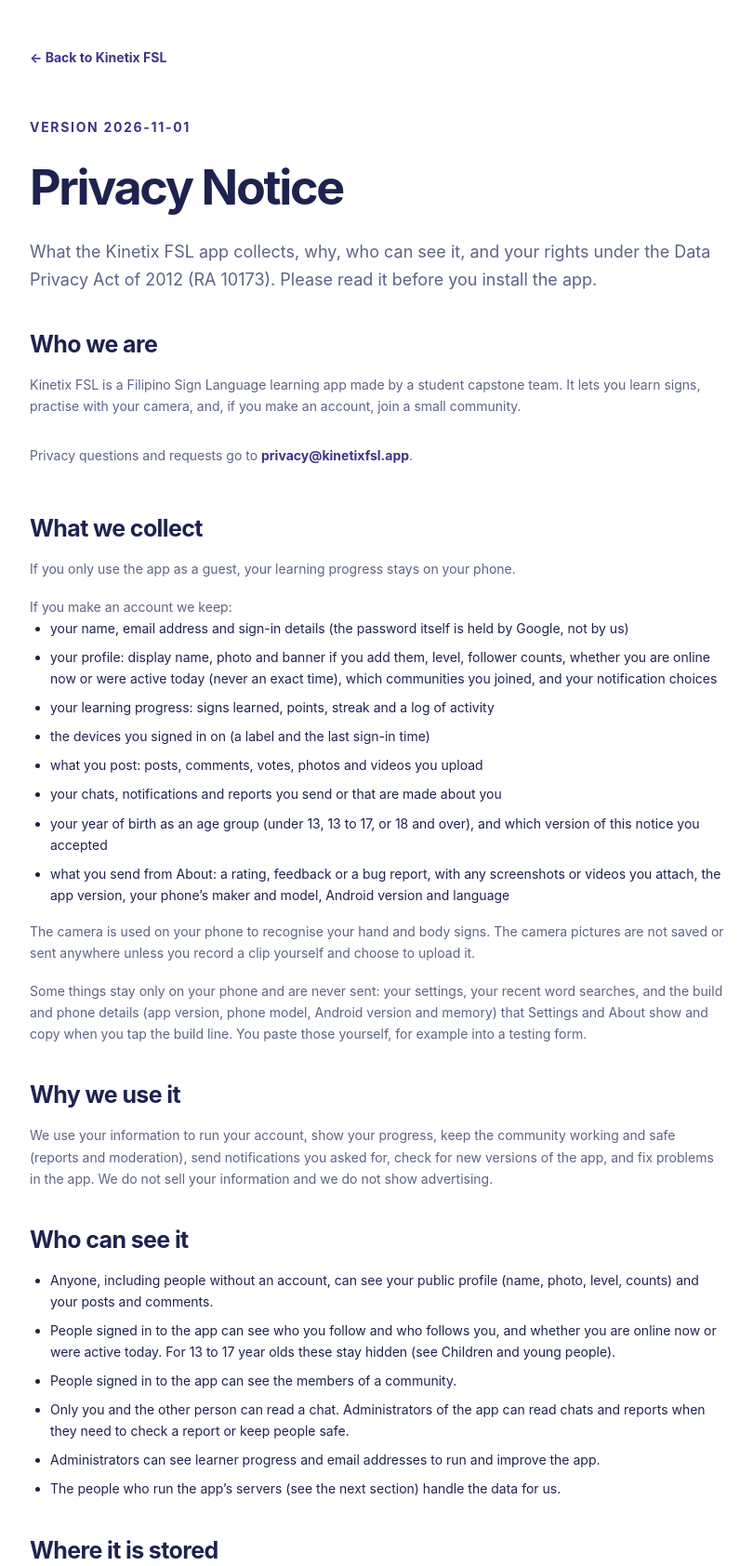
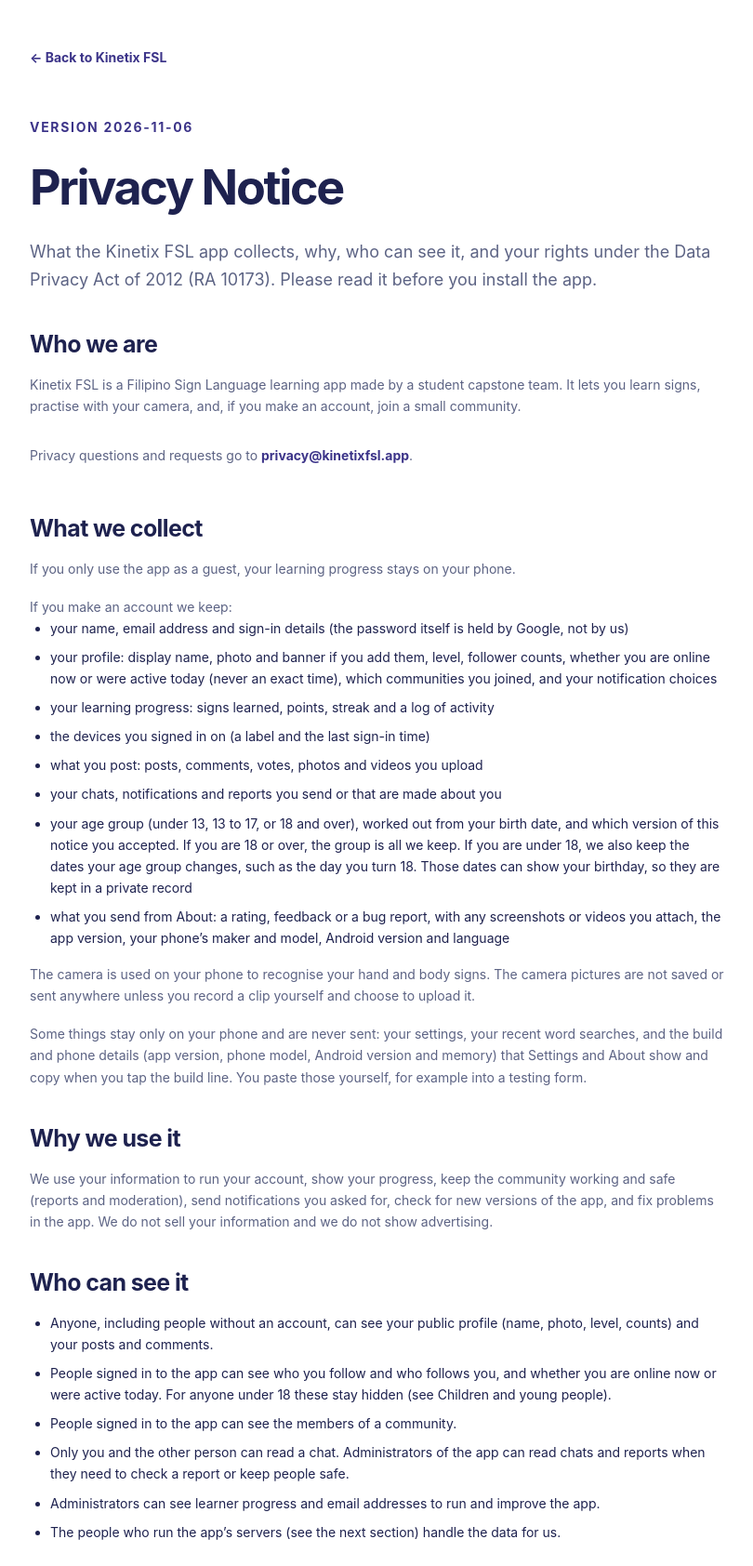
Before and after one commit to pitarde/kinetix-fsl-website, a website: page privacy.html in a window 1280 px wide. Shown: the part 140-1824 px from the top of the page at 93% size, without its empty margins (234-1044 px from the left). Drawn offline with Linux system fonts and the light colour scheme.

Commit message:
Ken's Session Update

```diff
--- a/privacy.html
+++ b/privacy.html
@@ -120,7 +120,7 @@
     </header>
     <main id="main" class="policy-page container">
       <a class="text-link" href="index.html">← Back to Kinetix FSL</a>
-      <p class="eyebrow">Version 2026-11-01</p>
+      <p class="eyebrow">Version 2026-11-06</p>
       <h1>Privacy Notice</h1>
       <p class="policy-lead">
         What the Kinetix FSL app collects, why, who can see it, and your rights under the Data Privacy Act of 2012 (RA 10173). Please read it before you install the app.
@@ -138,7 +138,7 @@
         <li>the devices you signed in on (a label and the last sign-in time)</li>
         <li>what you post: posts, comments, votes, photos and videos you upload</li>
         <li>your chats, notifications and reports you send or that are made about you</li>
-        <li>your year of birth as an age group (under 13, 13 to 17, or 18 and over), and which version of this notice you accepted</li>
+        <li>your age group (under 13, 13 to 17, or 18 and over), worked out from your birth date, and which version of this notice you accepted. If you are 18 or over, the group is all we keep. If you are under 18, we also keep the dates your age group changes, such as the day you turn 18. Those dates can show your birthday, so they are kept in a private record</li>
 <li>what you send from About: a rating, feedback or a bug report, with any screenshots or videos you attach, the app version, your phone’s maker and model, Android version and language</li>
       </ul>
       <p>The camera is used on your phone to recognise your hand and body signs. The camera pictures are not saved or sent anywhere unless you record a clip yourself and choose to upload it.</p>
@@ -148,7 +148,7 @@
       <h2>Who can see it</h2>
       <ul>
         <li>Anyone, including people without an account, can see your public profile (name, photo, level, counts) and your posts and comments.</li>
-        <li>People signed in to the app can see who you follow and who follows you, and whether you are online now or were active today. For 13 to 17 year olds these stay hidden (see Children and young people).</li>
+        <li>People signed in to the app can see who you follow and who follows you, and whether you are online now or were active today. For anyone under 18 these stay hidden (see Children and young people).</li>
 <li>People signed in to the app can see the members of a community.</li>
         <li>Only you and the other person can read a chat. Administrators of the app can read chats and reports when they need to check a report or keep people safe.</li>
         <li>Administrators can see learner progress and email addresses to run and improve the app.</li>
@@ -162,7 +162,7 @@
       <ul>
         <li>If you are under 13 you cannot make an account. You can still learn as a guest. A parent or guardian can contact us at <a class="text-link" href="mailto:privacy@kinetixfsl.app">privacy@kinetixfsl.app</a>.</li>
         <li>If you are 13 to 17, a parent or guardian should know that you are joining, and should read this notice with you. Please be careful about what you share in public. The app hides your online status from other people and keeps your followers and following lists to yourself.</li>
-        <li>We ask only for your year of birth, and we keep it as an age group.</li>
+        <li>We ask for your birth date only to work out your age group. If you are 18 or over we keep only the group; if you are under 18 we also keep the dates it changes, such as the day you turn 18. At 18 you are an adult: from your 18th birthday these rules no longer apply to you.</li>
       </ul>
       <h2>Your rights</h2>
       <p>Under the Data Privacy Act of 2012 (RA 10173) you may ask to see your data, correct it, delete it, object to how it is used, or withdraw your consent. You can delete your account in Settings. For anything else write to <a class="text-link" href="mailto:privacy@kinetixfsl.app">privacy@kinetixfsl.app</a>. You also have the right to complain to the National Privacy Commission.</p>
```
Also changed, not shown: terms.html (+1 -1 lines).
